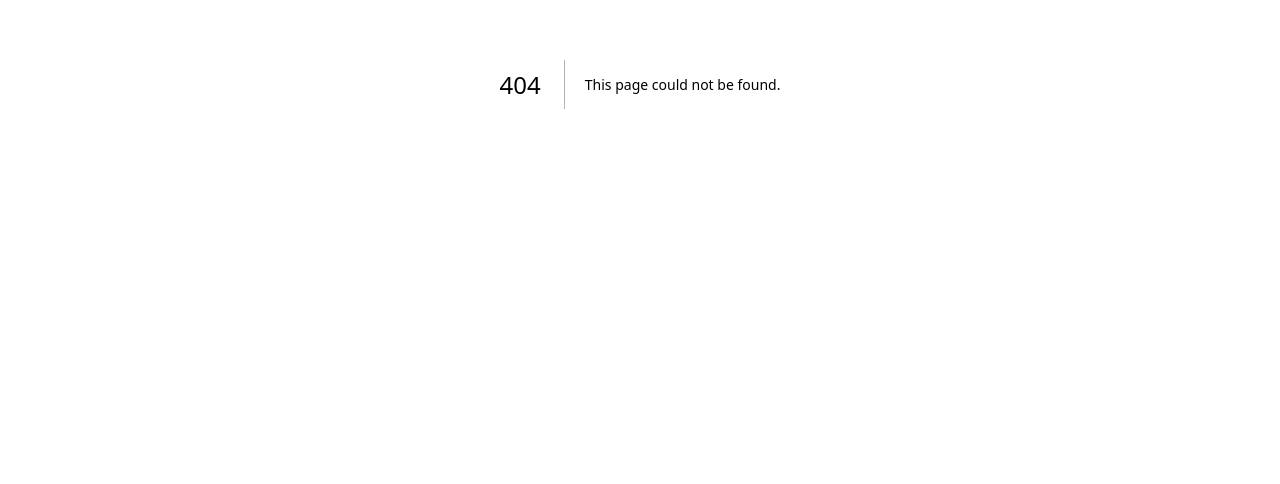
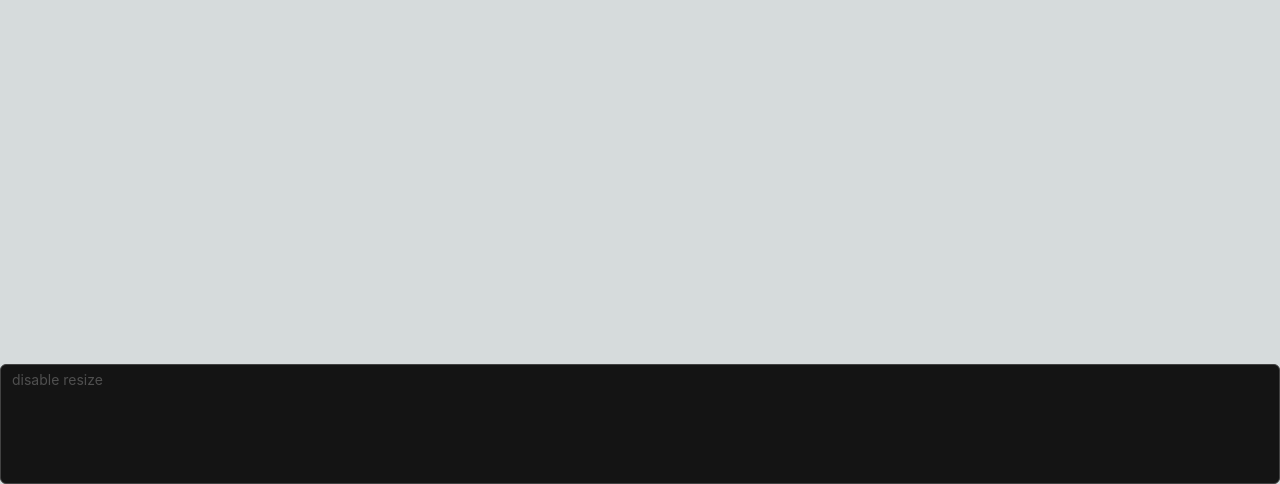
Before and after one commit to ethansocal/ftc-toolbox, a Next.js app: page /chat in a window 1280 px wide. Before the commit this address had no page. Shown: the part 316-800 px from the top of the page. Built offline with nearby package versions, Linux system fonts and the light colour scheme.

Commit message:
Removed Lobe UI & Added AntD

```diff
--- /dev/null
+++ b/app/chat/components/ChatInput/index.tsx
@@ -0,0 +1,35 @@
+import { useState } from "react";
+import { Flex, Input } from "antd";
+
+const { TextArea } = Input;
+
+export default () => {
+  const [input, setInput] = useState("");
+
+  const onChange = (
+    e: React.ChangeEvent<HTMLInputElement | HTMLTextAreaElement>
+  ) => {
+    console.log("Change:", e.target.value);
+  };
+
+  return (
+    <Flex
+      vertical
+      gap={32}
+      style={{
+        position: "fixed",
+        bottom: 0,
+        width: "100%",
+        alignItems: "center",
+      }}
+    >
+      <TextArea
+        showCount
+        maxLength={100}
+        onChange={onChange}
+        placeholder="disable resize"
+        style={{ height: 120, resize: "none" }}
+      />
+    </Flex>
+  );
+};
--- /dev/null
+++ b/app/chat/page.tsx
@@ -0,0 +1,12 @@
+"use client";
+
+import ChatInput from "./components/ChatInput";
+import withTheme from "../../theme";
+
+export default () => {
+  return withTheme(
+    <div>
+      <ChatInput />
+    </div>
+  );
+};
--- a/next.config.js
+++ b/next.config.js
@@ -1,4 +1,6 @@
 /** @type {import('next').NextConfig} */
-const nextConfig = {}
+const nextConfig = {
+  transpilePackages: ["@lobehub/ui"],
+};
 
-module.exports = nextConfig
+module.exports = nextConfig;
--- a/package.json
+++ b/package.json
@@ -9,10 +9,12 @@
     "lint": "next lint"
   },
   "dependencies": {
+    "antd": "^5.12.3",
     "next": "14.0.4",
     "next-auth": "^4.24.5",
     "react": "^18",
-        "react-dom": "^18"
+    "react-dom": "^18",
+    "styled-components": "^6.1.1"
   },
   "devDependencies": {
     "@types/node": "^20",
--- /dev/null
+++ b/theme/index.tsx
@@ -0,0 +1,14 @@
+"use client";
+
+import React from "react";
+import { ConfigProvider, theme } from "antd";
+
+const withTheme = (node: JSX.Element) => (
+  <>
+    <ConfigProvider theme={{ algorithm: theme.darkAlgorithm }}>
+      {node}
+    </ConfigProvider>
+  </>
+);
+
+export default withTheme;
```
Also changed, not shown: app/layout.tsx (+9 -9 lines), 2 other files (tests, documents, lock files or other folders). Lines whose indentation alone changed are shown as unchanged.
